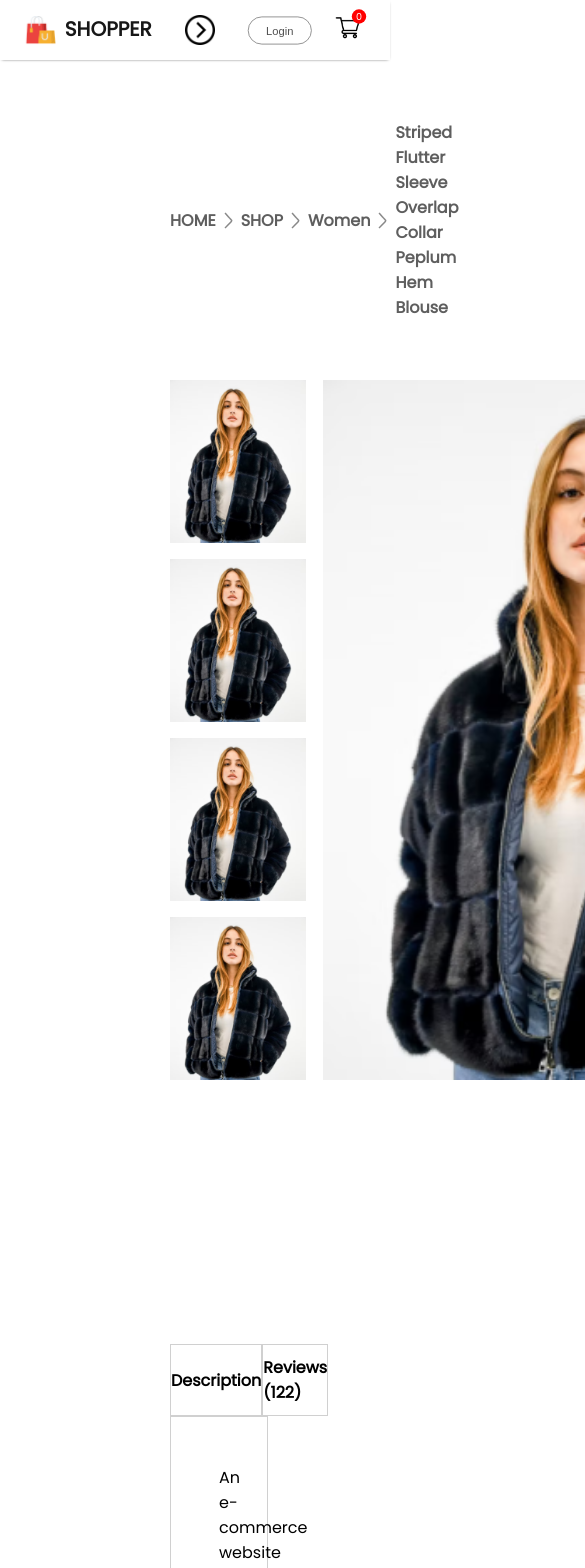
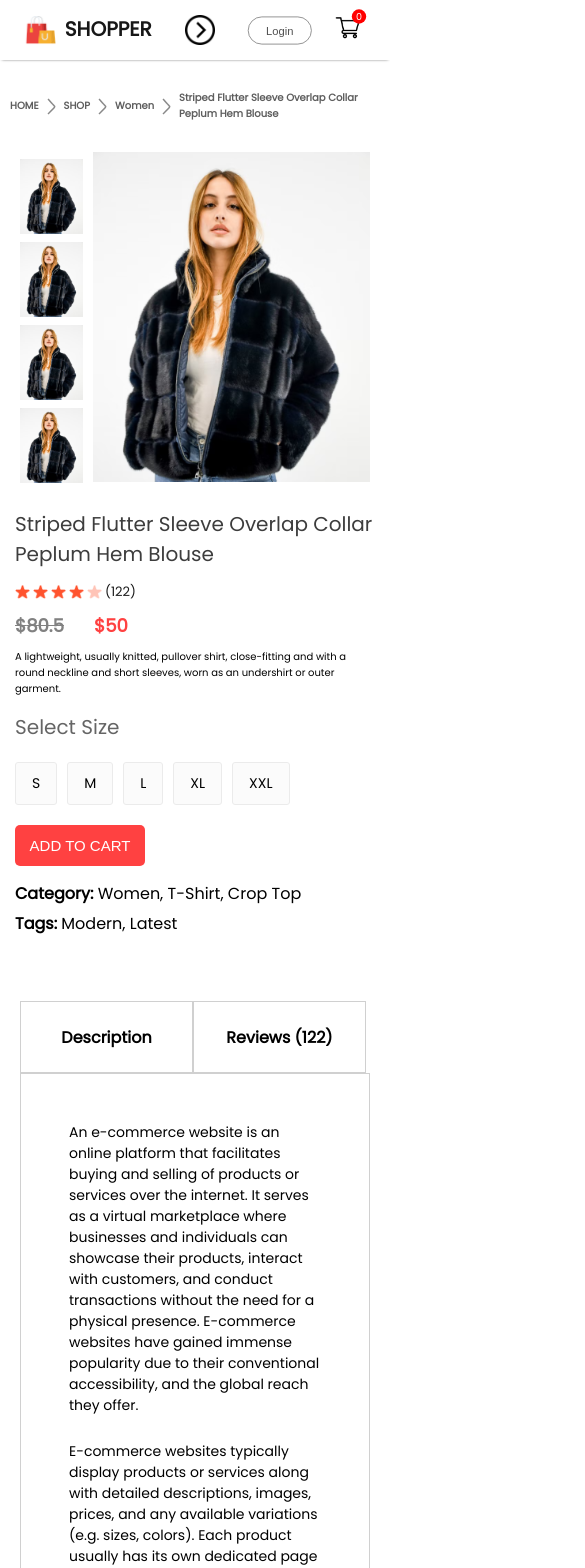
Before and after one commit to miguemigue25/e-commerce-app, a React (Create React App) app in the folder fe/: page /product/1 in a window 390 px wide. Shown: the top 1568 px of the page, 585 px wide, since content can reach past the window. Built offline with nearby package versions, Linux system fonts and the light colour scheme.

Commit message:
completed screen size modifications

```diff
--- a/fe/src/Components/Breadcrums/Breadcum.css
+++ b/fe/src/Components/Breadcrums/Breadcum.css
@@ -8,3 +8,29 @@
     margin: 60px 170px;
     text-transform: capitalize;
 }
+
+@media(max-width: 1280px) {
+    .breadcrum {
+        margin: 30px 50px;
+        font-size: 14px;
+    }
+}
+
+@media(max-width: 1024px) {
+    .breadcrum {
+        margin: 30px 30px;
+        font-size: 13px;
+    }
+}
+
+@media(max-width: 800px) {
+    .breadcrum {
+        margin: 30px 10px;
+        font-size: 12px;
+    }
+}
+@media(max-width: 500px) {
+    .breadcrum {
+        font-size: 10px;
+    }
+}
--- a/fe/src/Components/CartItems/CartItems.css
+++ b/fe/src/Components/CartItems/CartItems.css
@@ -108,4 +108,62 @@
     background: black;
     color: white;
     cursor: pointer;
+    border-radius: 5px;
 }
+
+@media(max-width: 1280px) {
+    .cartitems {
+        margin: 60px 50px;
+    }
+    .cartitems-format-main {
+        grid-template-columns: 0.5fr 3fr 0.5fr 0.5fr 0.5fr 0.5fr;
+        gap: 20px;
+        padding: 15px 0px;
+        font-size: 15px;
+    }
+    .carticon-product-icon {
+        height: 50px;
+    }
+    .cartitems-remove-icon {
+        margin: auto;
+    }
+    .cartitems-quantity {
+        width: 40px;
+        height: 30px;
+    }
+    .cartitems-down {
+        margin: 80px 0px;
+        flex-direction: column;
+        gap: 80px;
+    }
+    .cartitems-total {
+        margin: 0;
+    }
+    .cartitems-total button {
+        max-width: 200px;
+        height: 45px;
+        font-size: 13px;
+    }
+    .cartitems-promobox {
+        width: auto;
+        max-width: 500px;
+    }
+    .cartitems-promobox input {
+        width: 100%;
+    }
+    .cartitems-promobox button {
+        width: 120px;
+        margin-left: -125px;
+    }
+}
+
+@media(max-width: 500px) {
+    .cartitems-format-main {
+        display: none;
+        grid-template-columns: 0.5fr 3fr 0.5fr;
+        gap: 10px;
+    }
+    .cartitems-format {
+        display: grid;
+    }
+}
--- a/fe/src/Components/DescriptionBox/DescriptionBox.css
+++ b/fe/src/Components/DescriptionBox/DescriptionBox.css
@@ -25,3 +25,18 @@
     padding: 48px;
     padding-bottom: 70px;
 }
+
+@media(max-width: 1280px) {
+    .descriptionbox {
+        margin: 60px;
+    }
+}
+
+@media(max-width: 800px) {
+    .descriptionbox {
+        margin: 60px 20px;
+    }
+    .descriptionbox-description {
+        font-size: 14px;
+    }
+}
--- a/fe/src/Components/ProductDisplay/ProductDisplay.css
+++ b/fe/src/Components/ProductDisplay/ProductDisplay.css
@@ -104,3 +104,190 @@
 .productdisplay-right-category span {
     font-weight: 600;
 }
+
+@media(max-width: 1280px) {
+    .productdisplay {
+        margin: 0px 60px;
+    }
+    .productdisplay-left {
+        gap: 10px;
+    }
+    .productdisplay-img-list {
+        gap: 10px;
+    }
+    .productdisplay-img-list img {
+        height: 120px;
+    }
+    .productdisplay-main-img {
+        width: auto;
+        height: 510px;
+    }
+    .productdisplay-right {
+        margin: 0px 30px;
+    }
+    .productdisplay-right h1 {
+        font-size: 22px;
+    }
+    .productdisplay-right-stars {
+        gap: 3px;
+        font-size: 13px;
+    }
+    .productdisplay-right-prices {
+        margin: 10px 0px;
+        font-size: 18px;
+    }
+    .productdisplay-right-description {
+        font-size: 13px;
+    }
+    .productdisplay-right-size h1 {
+        margin-top: 20px;
+        font-size: 20px;
+    }
+    .productdisplay-right-sizes div {
+        padding: 14px 20px;
+    }
+    .productdisplay-right button {
+        width: 150px;
+        padding: 15px 0px;
+        margin-bottom: 20px;
+    }
+    .productdisplay-right-category {
+        margin-top: 5px;
+        font-size: 14px;
+    }
+}
+
+@media(max-width: 1024px) {
+    .productdisplay {
+        margin: 0px 30px;
+    }
+    .productdisplay-left {
+        gap: 5px;
+    }
+    .productdisplay-img-list img {
+        height: 80px;
+    }
+    .productdisplay-main-img {
+        height: 350px;
+    }
+    .productdisplay-right h1 {
+        font-size: 18px;
+    }
+    .productdisplay-right-stars img{
+        width: 15px;
+    }
+    .productdisplay-right-description {
+        font-size: 12px;
+    }
+    .productdisplay-right-sizes {
+        margin-top: 10px 0px;
+    }
+    .productdisplay-right-sizes div {
+        padding: 10px 16px;
+        font-size: 12px;
+    }
+    .productdisplay-right button {
+        width: 120px;
+        padding: 10px 0px;
+        margin-bottom: 10px;
+        font-size: 14px;
+    }
+    .productdisplay-right-category {
+        font-size: 12px;
+    }
+}
+
+@media(max-width: 800px) {
+    .productdisplay {
+        margin: 0px 10px;
+    }
+    .productdisplay-left {
+        gap: 0px;
+        flex-direction: column-reverse;
+        align-items: center;
+    }
+    .productdisplay-img-list {
+        flex-direction: row;
+        gap: 6px;
+    }
+    .productdisplay-img-list img {
+        height: 70px;
+    }
+    .productdisplay-main-img {
+        height: 300px;
+    }
+    .productdisplay-right h1 {
+        font-size: 14px;
+    }
+    .productdisplay-right-stars img{
+        width: 13px;
+    }
+    .productdisplay-right-description {
+        font-size: 10px;
+    }
+    .productdisplay-right-size h1 {
+        margin-top: 10px;
+    }
+    .productdisplay-right-sizes {
+        margin-top: 10px;
+        gap: 5px;
+    }
+    .productdisplay-right-sizes div {
+        padding: 4px 11px;
+    }
+    .productdisplay-right button {
+        width: 100px;
+        font-size: 12px;
+    }
+    .productdisplay-right-category {
+        font-size: 10px;
+    }
+}
+
+@media(max-width: 500px) {
+    .productdisplay {
+        flex-direction: column;
+    }
+    .productdisplay-left {
+        gap: 10px;
+        flex-direction: row;
+        margin: auto;
+    }
+    .productdisplay-img-list {
+        flex-direction: column;
+        gap: 8px;
+    }
+    .productdisplay-img-list img {
+        height: 75px;
+    }
+    .productdisplay-main-img {
+        height: 330px;
+    }
+    .productdisplay-right {
+        margin: 5px;
+    }
+    .productdisplay-right h1 {
+        margin-top: 15px;
+        font-size: 20px;
+        font-weight: 500;
+    }
+    .productdisplay-right-stars img {
+        width: 15px;
+    }
+    .productdisplay-right-sizes {
+        gap: 10px;
+        margin: 20px 0px;
+    }
+    .productdisplay-right-sizes div {
+        padding: 10px 16px;
+        font-size: 14px;
+    }
+    .productdisplay-right button {
+        width: 130px;
+        font-size: 15px;
+        padding: 12px 0px;
+    }
+    .productdisplay-right-category {
+        font-size: 16px;
+    }
+}
--- a/fe/src/Components/RelatedProducts/RelatedProducts.css
+++ b/fe/src/Components/RelatedProducts/RelatedProducts.css
@@ -24,3 +24,64 @@
     display: flex;
     gap: 30px;
 }
+
+@media(max-width: 1280px) {
+    .relatedproducts {
+        height: 70vh;
+    }
+    .relatedproducts h1 {
+        font-size: 40px;
+    }
+    .relatedproducts hr {
+        width: 160px;
+        height: 4px;
+    }
+    .relatedproducts-item {
+        gap: 20px;
+        margin-top: 30px;
+    }
+}
+
+@media(max-width: 1024px) {
+    .relatedproducts {
+        height: 60vh;
+    }
+    .relatedproducts h1 {
+        font-size: 30px;
+    }
+    .relatedproducts hr {
+        width: 120px;
+        height: 3px;
+    }
+    .relatedproducts-item {
+        gap: 15px;
+        margin-top: 20px;
+    }
+}
+
+@media(max-width: 800px) {
+    .relatedproducts {
+        height: 50vh;
+        gap: 6px;
+    }
+    .relatedproducts h1 {
+        font-size: 20px;
+    }
+    .relatedproducts hr {
+        width: 100px;
+    }
+    .relatedproducts-item {
+        gap: 5px;
+    }
+}
+
+@media(max-width:500px) {
+    .relatedproducts {
+        height: 90vh;
+    }
+    .relatedproducts-item {
+        display: grid;
+        grid-template-columns: 1fr 1fr;
+        gap: 20px;
+    }
+}
--- a/fe/src/Pages/CSS/LoginSignup.css
+++ b/fe/src/Pages/CSS/LoginSignup.css
@@ -76,3 +76,54 @@
     font-size: 18px;
     font-weight: 500;
 }
+
+@media(max-width: 1280px) {
+    .loginsignup {
+        padding-top: 50px;
+    }
+    .loginsignup-container {
+        width: auto;
+        max-width: 500px;
+        max-height: 500px;
+    }
+    .loginsignup-container h1 {
+        margin: 10px 0px;
+    }
+    .loginsignup-fields {
+        gap: 20px;
+        margin-top: 20px;
+    }
+    .loginsignup-fields input {
+        height: 65px;
+        width: 93%;
+    }
+    .loginsignup-container button {
+        width: 96%;
+    }
+    .loginsignup-login {
+        font-size: 16px;
+    }
+    .loginsignup-agree {
+        font-size: 14px;
+        gap: 10px;
+    }
+}
+
+@media(max-width: 800px) {
+    .loginsignup-container {
+        padding: 20px 30px;
+    }
+    .loginsignup-container h1 {
+        font-size: 24px;
+    }
+    .loginsignup-fields {
+        margin-top: 20px;
+    }
+    .loginsignup-fields input {
+        height: 50px;
+    }
+    .loginsignup-container button {
+        height: 50px;
+        font-size: 16px;
+    }
+}
--- a/fe/src/Pages/CSS/ShopCategory.css
+++ b/fe/src/Pages/CSS/ShopCategory.css
@@ -41,3 +41,56 @@
     font-size: 18px;
     font-weight: 500;
 }
+
+@media(max-width: 1280px) {
+    .shopcategory-banner {
+        margin: 20px auto;
+        width: 90%;
+    }
+    .shopcategory-indexSort {
+        width: 90%;
+        margin: auto;
+    }
+    .shopcategory-sort {
+        padding: 5px 10px;
+        font-size: 12px;
+    }
+    .shopcategory-indexSort p {
+        font-size: 12px;
+    }
+    .shopcategory-products {
+        width: 90%;
+        margin: 10px auto;
+        row-gap: 40px;
+    }
+    .shopcategory-products .item {
+        margin: auto;
+    }
+    .shopcategory-loadmore {
+        margin: 100px auto;
+        width: 200px;
+        height: 60px;
+        font-size: 16px;
+    }
+}
+
+@media(max-width:800px) {
+    .shopcategory-banner {
+        width: 95%;
+    }
+    .shopcategory-products {
+        width: 95%;
+    }
+    .shopcategory-loadmore {
+        margin: 60px auto;
+        width: 150px;
+        height: 40px;
+        font-size: 13px;
+    }
+}
+
+@media(max-width: 500px) {
+    .shopcategory-products {
+        grid-template-columns: 1fr 1fr;
+    }
+}
```
